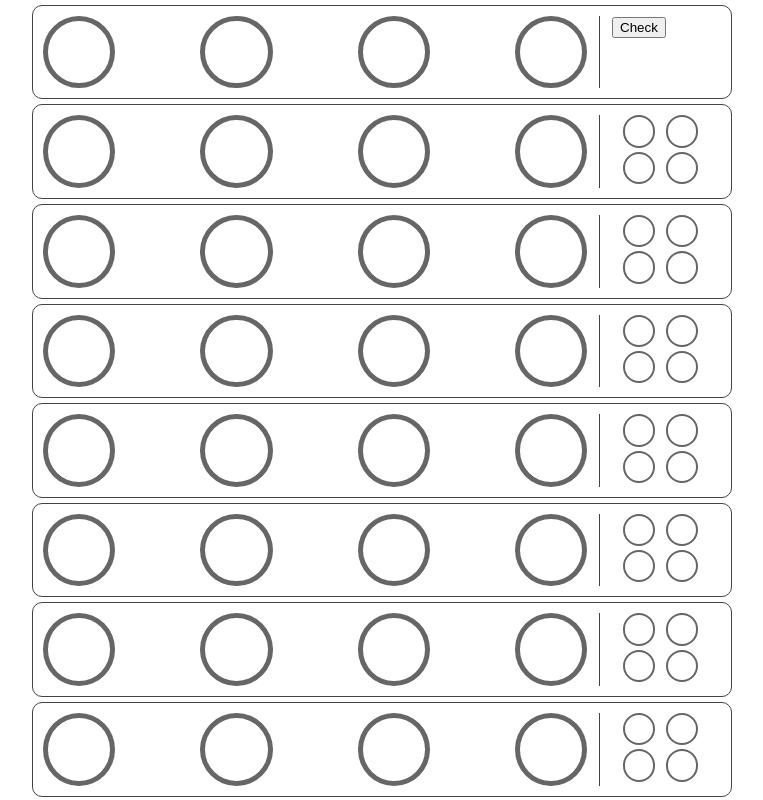
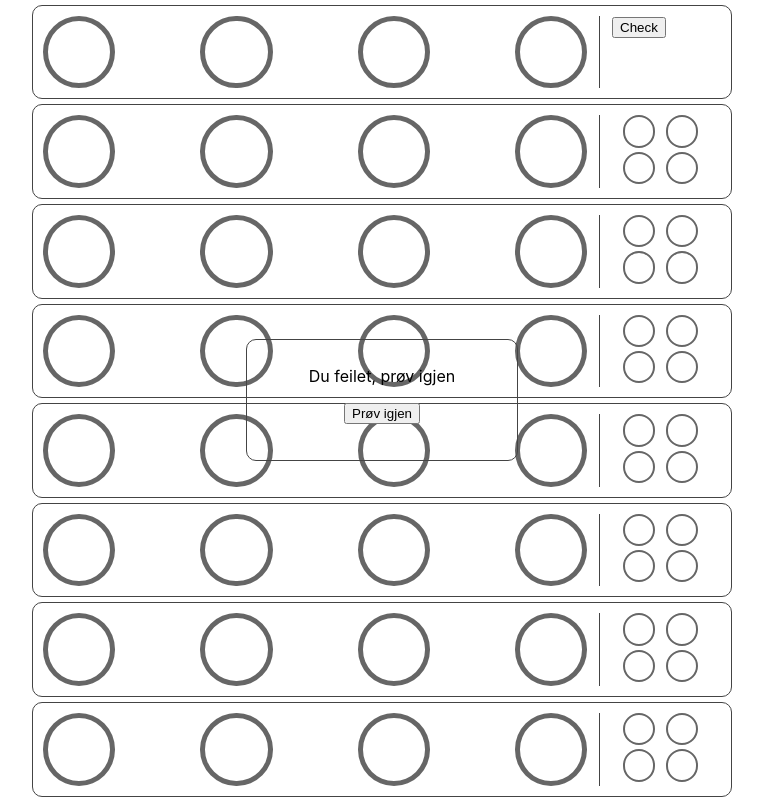
Before and after one commit to OleTjernstad/MasterMind, a React (Create React App) app: page / in a window 1280 px wide. Shown: the top 800 px of the page, without its empty margins (258-1021 px from the left). Built offline with nearby package versions, Linux system fonts and the light colour scheme.

Commit message:
add css for message box

```diff
--- a/src/App.css
+++ b/src/App.css
@@ -82,3 +82,17 @@
   height: 40px;
   cursor: pointer;
 }
+
+.messageBox {
+  height: 100px;
+  width: 250px;
+  z-index: 2;
+  position: fixed;
+  top: 50%;
+  left: 50%;
+  transform: translate(-50%, -50%);
+}
+
+.messageBox p {
+  text-align: center;
+}
```
